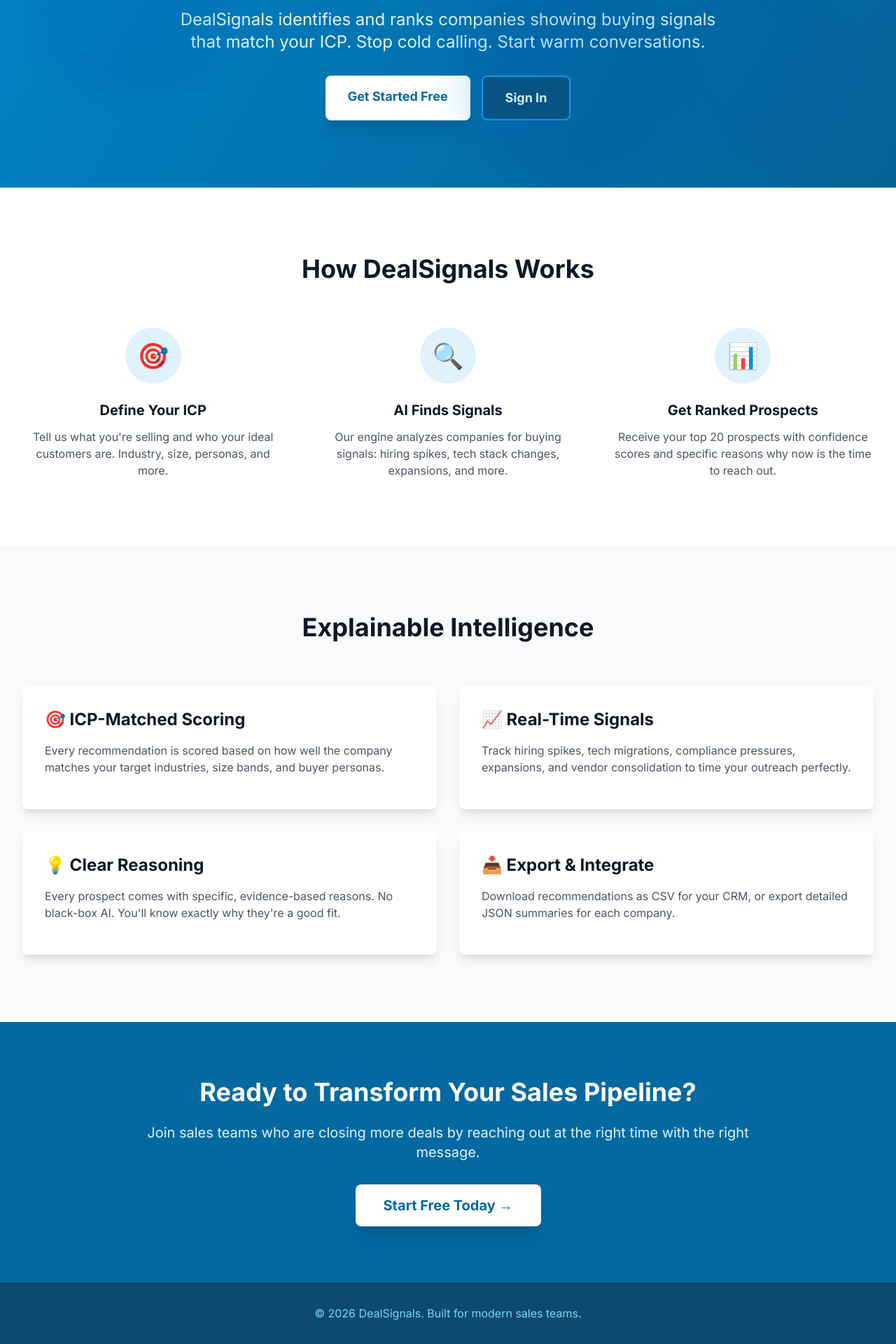
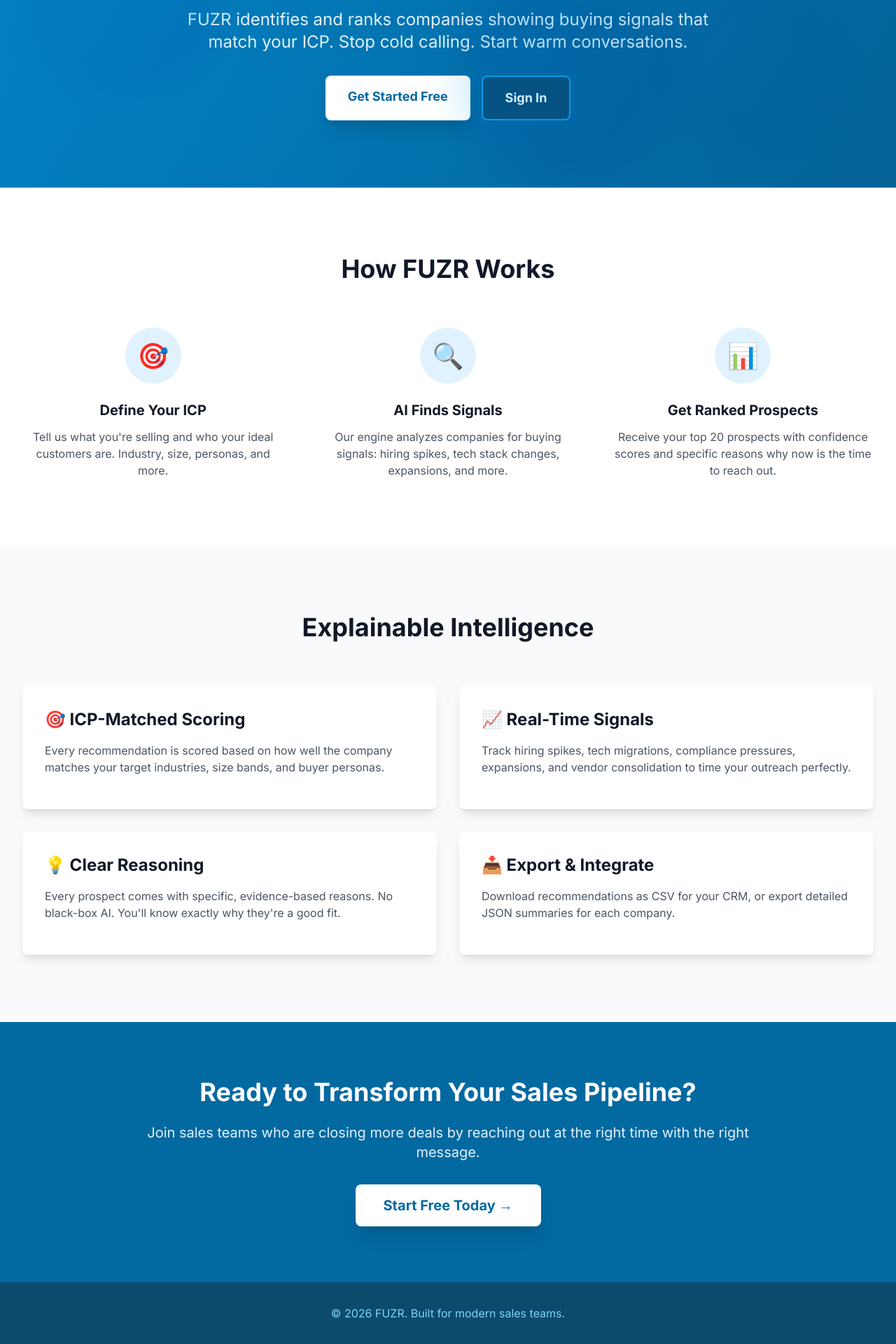
Before and after one commit to ShariqO/fuzr, a Next.js app: page / in a window 1280 px wide. Shown: the part 228-2148 px from the top of the page at 70% size. Built offline with nearby package versions, Linux system fonts and the light colour scheme.

Commit message:
chore: Rebrand application to FUZR
- Renamed project from DealSignals to FUZR
- Updated updated logos/titles in Landing Page, Dashboard, and Layout
- Updated export filenames to use 'fuzr' prefix
- Updated README and documentation

```diff
--- a/app/auth/signin/page.tsx
+++ b/app/auth/signin/page.tsx
@@ -39,7 +39,7 @@
                         Welcome Back
                     </h1>
                     <p className="text-gray-600 dark:text-gray-400">
-                        Sign in to your DealSignals account
+                        Sign in to your FUZR account
                     </p>
                 </div>
 
--- a/app/company/[id]/page.tsx
+++ b/app/company/[id]/page.tsx
@@ -96,7 +96,7 @@
         const url = URL.createObjectURL(blob)
         const a = document.createElement('a')
         a.href = url
-        a.download = `${company.name.toLowerCase().replace(/\s+/g, '-')}-dealsignals.json`
+        a.download = `${company.name.toLowerCase().replace(/\s+/g, '-')}-fuzr.json`
         a.click()
     }
 
--- a/app/dashboard/page.tsx
+++ b/app/dashboard/page.tsx
@@ -98,7 +98,7 @@
         const url = URL.createObjectURL(blob)
         const a = document.createElement('a')
         a.href = url
-        a.download = `dealsignals-recommendations-${new Date().toISOString().split('T')[0]}.csv`
+        a.download = `fuzr-recommendations-${new Date().toISOString().split('T')[0]}.csv`
         a.click()
     }
 
@@ -171,7 +171,7 @@
         <div className="min-h-screen bg-gray-50 dark:bg-gray-900">
             <nav className="bg-white dark:bg-gray-800 shadow">
                 <div className="max-w-7xl mx-auto px-4 sm:px-6 lg:px-8 py-4 flex justify-between items-center">
-                    <h1 className="text-2xl font-bold text-gray-900 dark:text-white">DealSignals</h1>
+                    <h1 className="text-2xl font-bold text-gray-900 dark:text-white">FUZR</h1>
                     <div className="flex gap-4">
                         <button
                             onClick={() => router.push('/onboarding')}
--- a/app/layout.tsx
+++ b/app/layout.tsx
@@ -5,7 +5,7 @@
 const inter = Inter({ subsets: ['latin'] })
 
 export const metadata: Metadata = {
-    title: 'DealSignals - Find Your Best-Fit Prospects',
+    title: 'FUZR - Find Your Best-Fit Prospects',
     description: 'AI-powered sales intelligence platform that identifies and ranks your most promising prospects based on real-time signals and ICP fit.',
 }
 
--- a/app/page.tsx
+++ b/app/page.tsx
@@ -15,7 +15,7 @@
                             <span className="text-primary-200">With AI-Powered Signals</span>
                         </h1>
                         <p className="text-xl md:text-2xl text-primary-100 mb-8 max-w-3xl mx-auto">
-                            DealSignals identifies and ranks companies showing buying signals that match your ICP.
+                            FUZR identifies and ranks companies showing buying signals that match your ICP.
                             Stop cold calling. Start warm conversations.
                         </p>
                         <div className="flex gap-4 justify-center">
@@ -47,7 +47,7 @@
             <div className="bg-white py-24">
                 <div className="max-w-7xl mx-auto px-4 sm:px-6 lg:px-8">
                     <h2 className="text-4xl font-bold text-center text-gray-900 mb-16">
-                        How DealSignals Works
+                        How FUZR Works
                     </h2>
                     <div className="grid md:grid-cols-3 gap-12">
                         <div className="text-center">
@@ -145,7 +145,7 @@
             {/* Footer */}
             <div className="bg-primary-900 py-8">
                 <div className="max-w-7xl mx-auto px-4 sm:px-6 lg:px-8 text-center text-primary-300">
-                    <p>© 2026 DealSignals. Built for modern sales teams.</p>
+                    <p>© 2026 FUZR. Built for modern sales teams.</p>
                 </div>
             </div>
 
--- a/package.json
+++ b/package.json
@@ -1,5 +1,5 @@
 {
-  "name": "dealsignals",
+  "name": "fuzr",
   "version": "0.1.0",
   "private": true,
   "scripts": {
```
Also changed, not shown: 2 other files (tests, documents, lock files or other folders).
